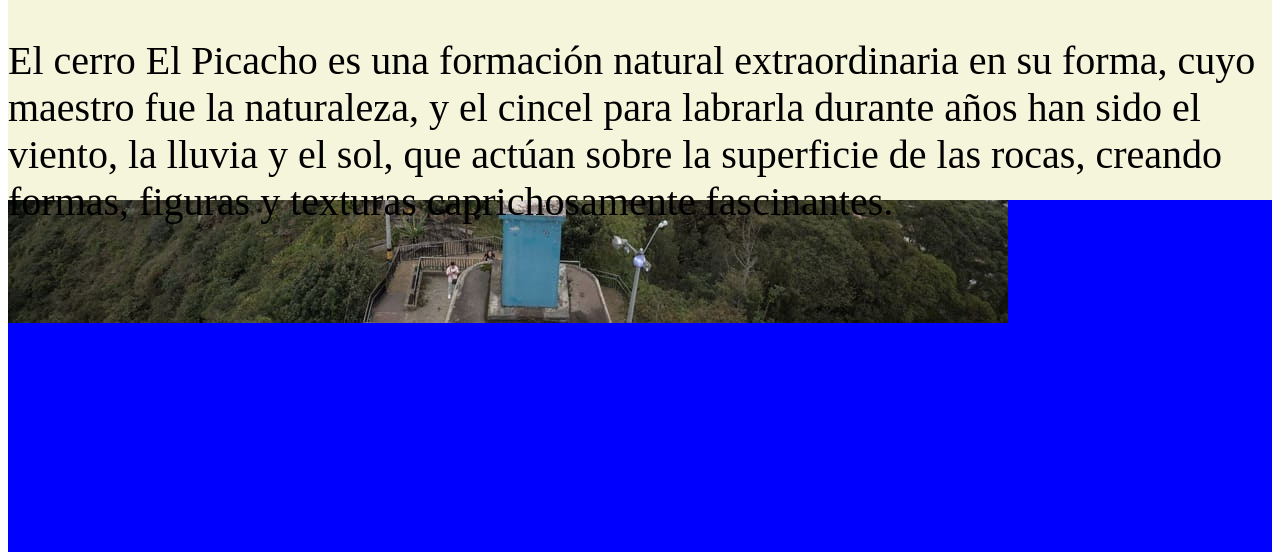
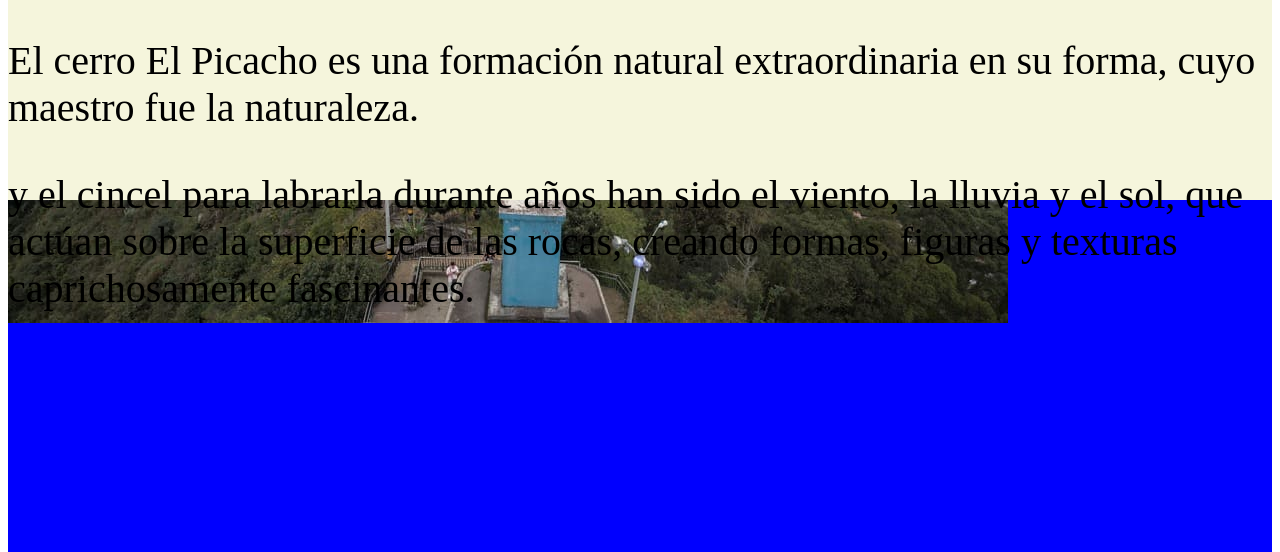
Before and after one commit to jsebastian438/pag, a plain HTML site: page index.html in a window 1280 px wide. Shown: the part 248-800 px from the top of the page. Drawn offline with Linux system fonts and the light colour scheme.

Commit message:
Actualizacion tres

```diff
--- a/index.html
+++ b/index.html
@@ -20,7 +20,7 @@ clase de programacion en html y css.
 
 
 El cerro El Picacho es una formación natural extraordinaria en su
-forma, cuyo maestro fue la naturaleza, y el cincel para labrarla
+forma, cuyo maestro fue la naturaleza.</p> y el cincel para labrarla
 durante años han sido el viento, la lluvia y el sol, que actúan
  sobre la superficie de las rocas, creando formas, figuras y texturas
  caprichosamente fascinantes.
```
